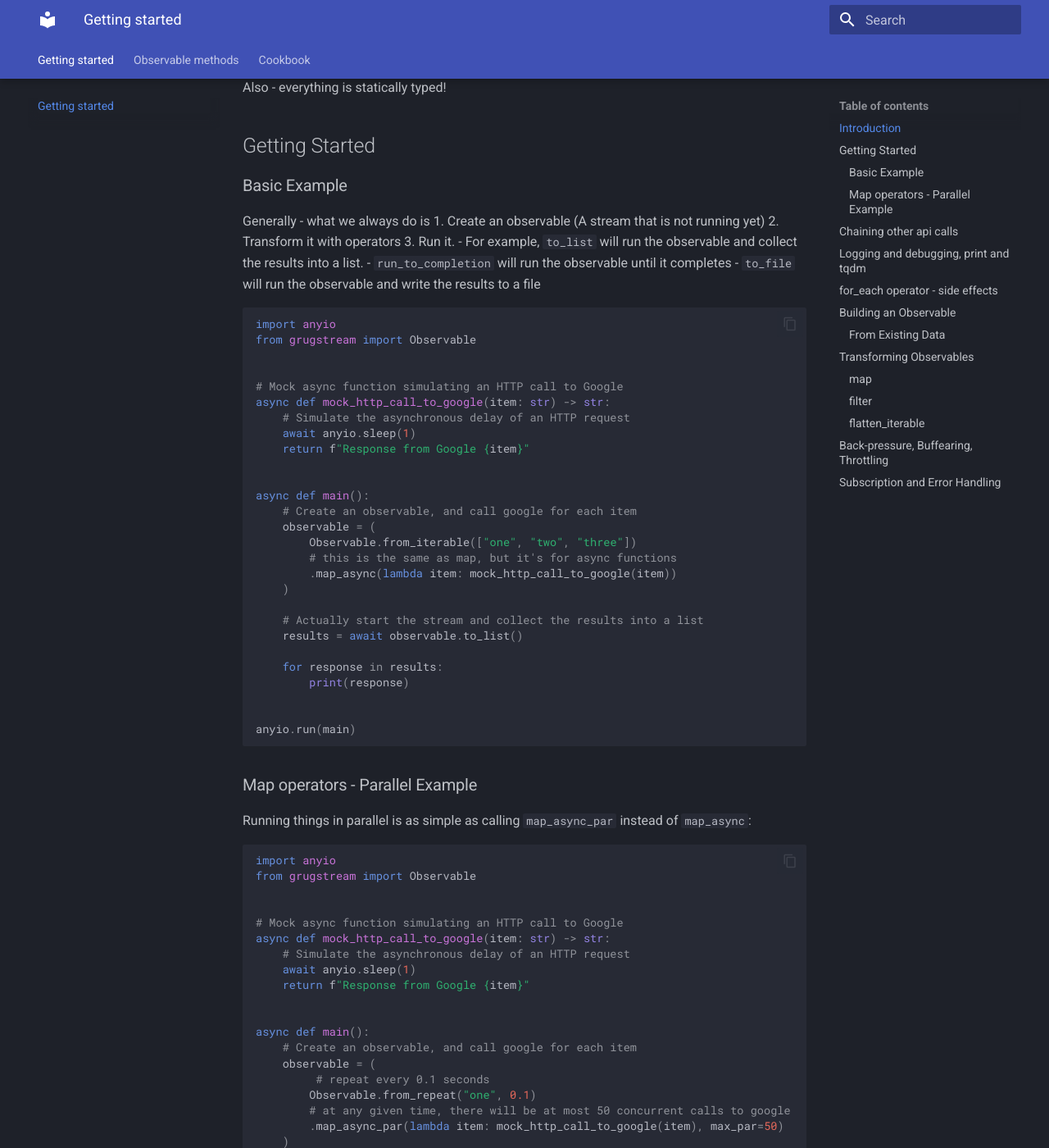
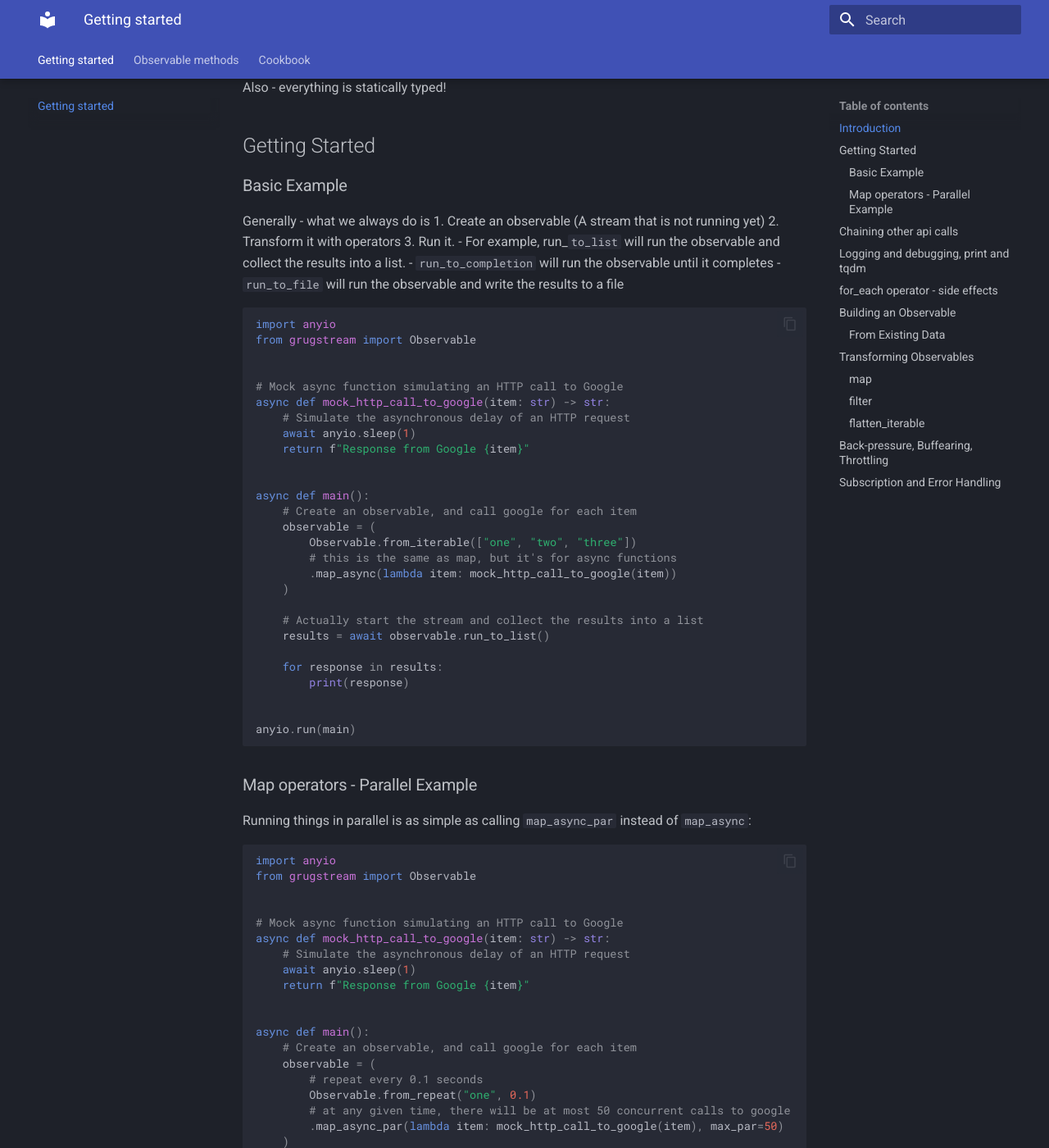
Before and after one commit to thejaminator/grugstream, an MkDocs documentation site: the page built from docs/index.md, in a window 1280 px wide and 1400 px high, scrolled down 500 px. Shown: the whole window at 82% size. Built offline with MkDocs 1.6.1 and Material for MkDocs 9.7.7, drawn with Linux system fonts in a browser that asks for light colours; some of the changed text lies outside the part shown.

Commit message:
rename to_list -> run_to_list, etc

````diff
--- a/docs/demo_cache.py
+++ b/docs/demo_cache.py
@@ -185,7 +185,7 @@ async def main():
         .tqdm(tqdm_bar=tqdm(desc="Stage two a"))
         .map_async_par(handle_stage_two_b, max_par=10)
         .print()
-        .to_list()
+        .run_to_list()
     )
 
     await stage_one_cache.async_write_to_path()
--- a/docs/doc_example_1.py
+++ b/docs/doc_example_1.py
@@ -18,7 +18,7 @@ async def main():
     )
 
     # Actually start the stream and collect the results into a list
-    results = await observable.to_list()
+    results = await observable.run_to_list()
 
     for response in results:
         print(response)
--- a/docs/doc_example_2.py
+++ b/docs/doc_example_2.py
@@ -20,7 +20,7 @@ async def main():
 
     # Actually start the stream - results into a list
     # Let's take only 20 results
-    results = await observable.take(20).to_list()
+    results = await observable.take(20).run_to_list()
 
     for response in results:
         print(response)
--- a/docs/doc_example_3.py
+++ b/docs/doc_example_3.py
@@ -38,7 +38,7 @@ async def main():
     )
 
     # Write the results to a file
-    await observable.take(100).to_file(Path("results.txt"))
+    await observable.take(100).run_to_file(Path("results.txt"))
 
 
 anyio.run(main)
--- a/docs/file_processing.py
+++ b/docs/file_processing.py
@@ -49,7 +49,7 @@ async def main():
         .take(1000)
     )
     # Output the results to a file line by line
-    await observable.to_file(Path("results.txt"))
+    await observable.run_to_file(Path("results.txt"))
 
 
 if __name__ == "__main__":
--- a/docs/index.md
+++ b/docs/index.md
@@ -27,9 +27,10 @@ Generally - what we always do is
 1. Create an observable (A stream that is not running yet)
 2. Transform it with operators
 3. Run it.
-   - For example, `to_list` will run the observable and collect the results into a list.
+   - For example, run_`to_list` will run the observable and collect the results into a list.
    - `run_to_completion` will run the observable until it completes
-   - `to_file` will run the observable and write the results to a file
+   - `run_to_file` will run the observable and write the results to a file
+
 ```python
 import anyio
 from grugstream import Observable
@@ -51,7 +52,7 @@ async def main():
     )
 
     # Actually start the stream and collect the results into a list
-    results = await observable.to_list()
+    results = await observable.run_to_list()
 
     for response in results:
         print(response)
@@ -79,7 +80,7 @@ async def mock_http_call_to_google(item: str) -> str:
 async def main():
     # Create an observable, and call google for each item
     observable = (
-         # repeat every 0.1 seconds
+        # repeat every 0.1 seconds
         Observable.from_repeat("one", 0.1)
         # at any given time, there will be at most 50 concurrent calls to google
         .map_async_par(lambda item: mock_http_call_to_google(item), max_par=50)
@@ -87,7 +88,7 @@ async def main():
 
     # Actually start the stream - results into a list
     # Let's take only 20 results
-    results = await observable.take(20).to_list()
+    results = await observable.take(20).run_to_list()
 
     for response in results:
         print(response)
@@ -102,6 +103,7 @@ You  want all the api calls to be run in parallel with each other -
 the items doing the 2nd api call don't need to wait for all the items for the 1st api call to complete.
 And maybe you want to stream to a file while it completes.
 Thats when streaming really shines.
+
 ```python
 import random
 from pathlib import Path
@@ -114,36 +116,36 @@ from grugstream import Observable
 
 # Mock async function simulating an HTTP call to Google
 async def mock_http_call_to_google(item: str) -> str:
-    await anyio.sleep(1)
-    return f"Google Response for {item}"
+   await anyio.sleep(1)
+   return f"Google Response for {item}"
 
 
 # Mock async function simulating an API call that returns a list of items
 async def mock_api_call_that_returns_list(item: str) -> List[str]:
-    await anyio.sleep(0.5)
-    return [f"Item {i} from {item}" for i in range(3)]
+   await anyio.sleep(0.5)
+   return [f"Item {i} from {item}" for i in range(3)]
 
 
 # Mock async function simulating an API call that returns an Optional value
 async def mock_api_call_that_returns_optional(item: str) -> Optional[str]:
-    await anyio.sleep(0.2)
-    maybe_yes = random.choice([True, False])
-    return item if maybe_yes else None
+   await anyio.sleep(0.2)
+   maybe_yes = random.choice([True, False])
+   return item if maybe_yes else None
 
 
 async def main():
-    observable = (
-        Observable.from_repeat("query", 0.1)
-        .map_async_par(lambda item: mock_http_call_to_google(item))
-        .map_async_par(lambda item: mock_api_call_that_returns_list(item))
-        .flatten_iterable()  # Flatten the list into individual items
-        .map_async_par(lambda item: mock_api_call_that_returns_optional(item))
-        .print()
-        .flatten_optional()  # Remove None values
-    )
+   observable = (
+      Observable.from_repeat("query", 0.1)
+      .map_async_par(lambda item: mock_http_call_to_google(item))
+      .map_async_par(lambda item: mock_api_call_that_returns_list(item))
+      .flatten_iterable()  # Flatten the list into individual items
+      .map_async_par(lambda item: mock_api_call_that_returns_optional(item))
+      .print()
+      .flatten_optional()  # Remove None values
+   )
 
-    # Write the results to a file
-    await observable.take(100).to_file(Path("results.txt"))
+   # Write the results to a file
+   await observable.take(100).run_to_file(Path("results.txt"))
 
 
 anyio.run(main)
````
Also changed, not shown: README.md (+24 -22 lines), 2 other files.
